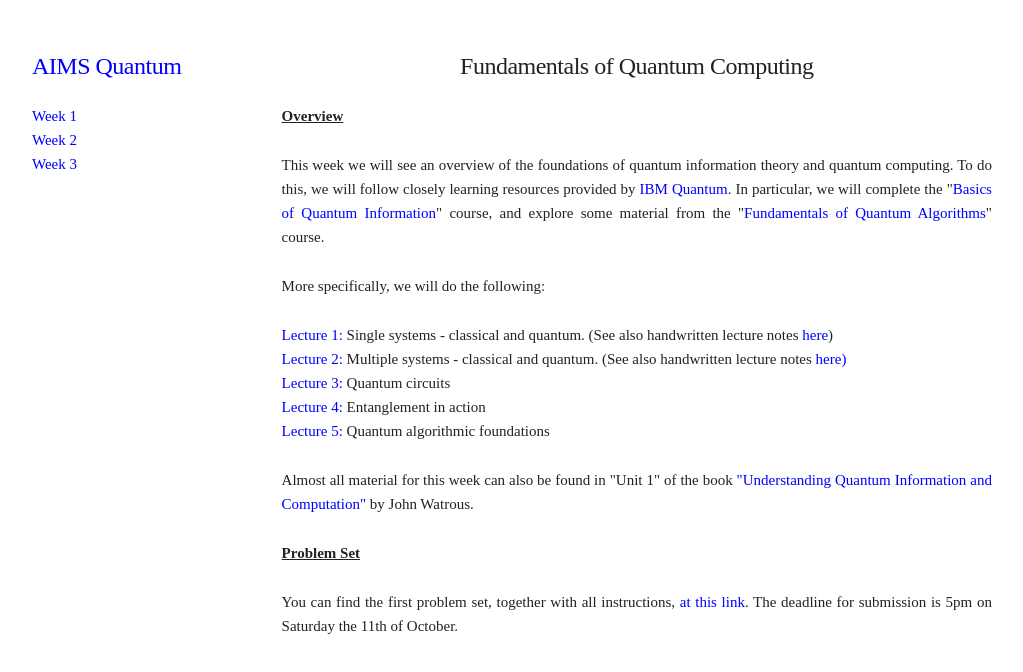
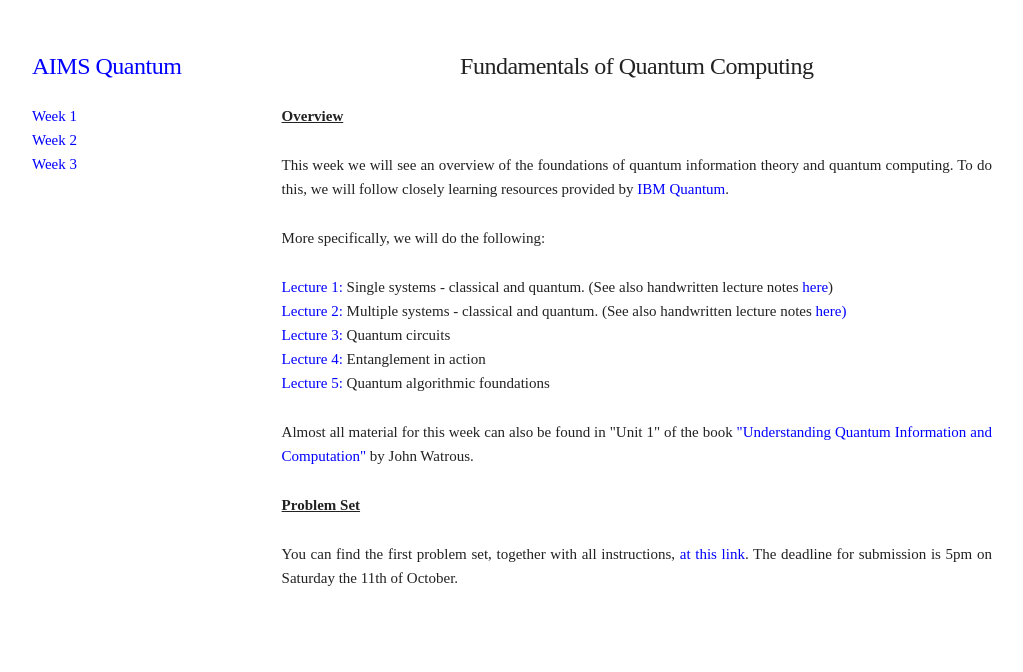
Before and after one commit to R-Sweke/AIMS-Quantum-Computing-2025, a plain HTML site: page pages/week1/week1.html in a window 1280 px wide. Shown: the whole page, without its empty margins (128-1151 px from the left). Drawn offline with Linux system fonts and the light colour scheme.

Commit message:
updated week 1

```diff
--- a/pages/week1/week1.html
+++ b/pages/week1/week1.html
@@ -48,7 +48,7 @@
 
         <p><b><u>Overview</u></b></p>
 
-        <p>This week we will see an overview of the foundations of quantum information theory and quantum computing. To do this, we will follow closely learning resources provided by <a href="https://learning.quantum.ibm.com">IBM Quantum</a>. In particular, we will complete the "<a href="https://learning.quantum.ibm.com/course/basics-of-quantum-information">Basics of Quantum Information</a>" course, and explore some material from the "<a href="https://learning.quantum.ibm.com/course/fundamentals-of-quantum-algorithms">Fundamentals of Quantum Algorithms</a>" course.</p>
+        <p>This week we will see an overview of the foundations of quantum information theory and quantum computing. To do this, we will follow closely learning resources provided by <a href="https://learning.quantum.ibm.com">IBM Quantum</a>.</p>
 
         <p>More specifically, we will do the following:
         <ul>
```
